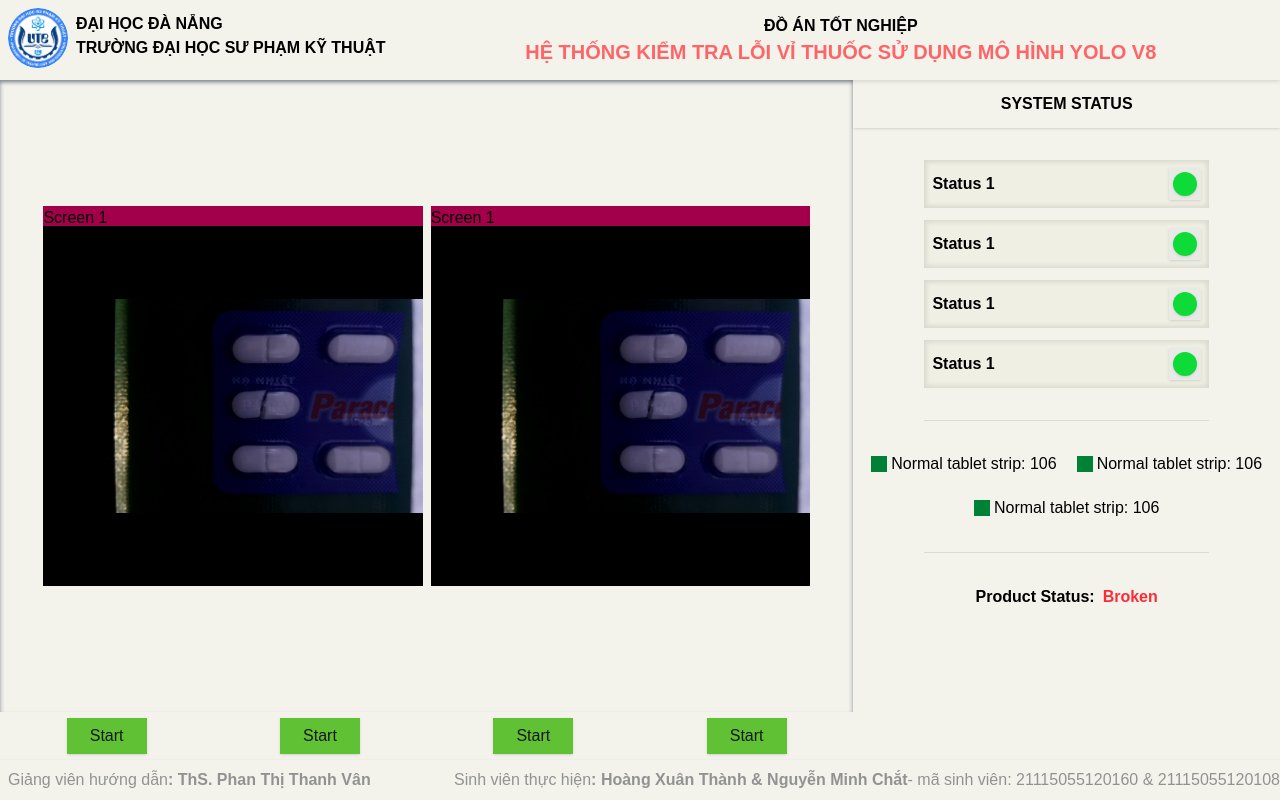
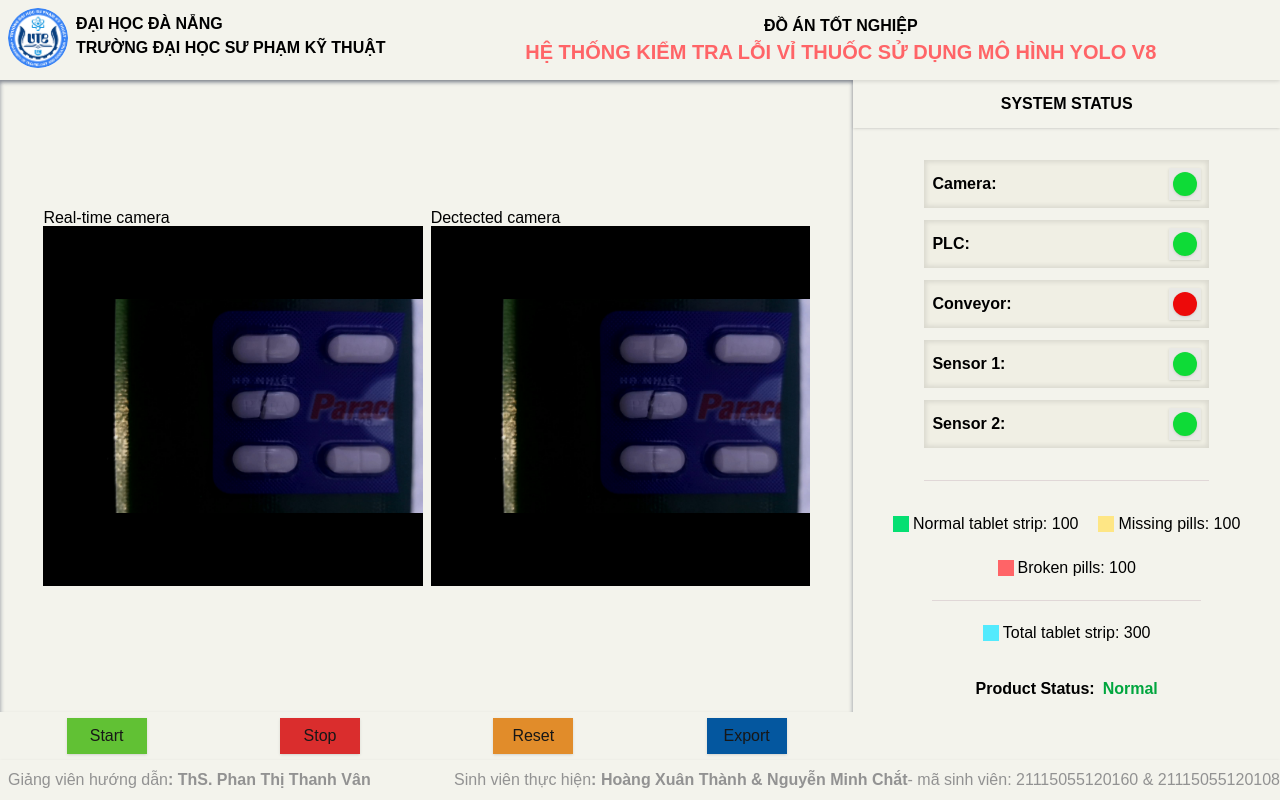
Before and after one commit to Julylun/phanloaivithuoc-fe, a Next.js app: page / in a window 1280 px wide. Built offline with nearby package versions, Linux system fonts and the light colour scheme.

Commit message:
Update graphic

```diff
--- a/src/app/components/informationView/InformationView.tsx
+++ b/src/app/components/informationView/InformationView.tsx
@@ -1,7 +1,8 @@
 import SplitLine from "../SplitLine";
 import InformationTitle from "./InformationTitle";
-import StatisticBar from "./StatisticBar";
-import StatusBar from "./StatusBar";
+import ProductStatus, { ProductStatusEnum } from "./ProductStatus";
+import StatisticBar, { StatisticBarColor } from "./StatisticBar";
+import StatusBar, { StatusBarColor } from "./StatusBar";
 
 export default function InformationView() {
     return (
@@ -10,26 +11,26 @@ export default function InformationView() {
 
         <div className="flex-1 flex flex-col items-center pt-8 gap-8 overflow-y-auto">
           <div className="h-fit gap-3 w-full flex flex-col items-center">
-            <StatusBar/>
-            <StatusBar/>
-            <StatusBar/>
-            <StatusBar/>
+            <StatusBar name={"Camera: "} color={StatusBarColor.GREEN}/>
+            <StatusBar name={"PLC: "} color={StatusBarColor.GREEN}/>
+            <StatusBar name={"Conveyor: "} color={StatusBarColor.RED}/>
+            <StatusBar name={"Sensor 1: "} color={StatusBarColor.GREEN}/>
+            <StatusBar name={"Sensor 2: "} color={StatusBarColor.GREEN}/>
           </div>
 
           <SplitLine/>
 
           <div className="flex flex-row flex-wrap gap-5 px-3 justify-center w-full">
-            <StatisticBar/>
-            <StatisticBar/>
-            <StatisticBar/>
+            <StatisticBar name={'Normal tablet strip'} value={100} color={StatisticBarColor.GREEN}/>
+            <StatisticBar name={'Missing pills'} value={100} color={StatisticBarColor.YELLOW}/>
+            <StatisticBar name={'Broken pills'} value={100} color={StatisticBarColor.RED}/>
+            <SplitLine/>
+            <StatisticBar name={'Total tablet strip'} value={300} color={StatisticBarColor.SECRET}/>
           </div>
 
-          <SplitLine/>
+          {/* <SplitLine/> */}
 
-          <div className="flex flex-row gap-2 justify-center">
-            <p className="text-black font-extrabold">Product Status: </p>
-            <p className="text-red-500 font-extrabold">Broken</p>
-          </div>
+          <ProductStatus status={ProductStatusEnum.NORMAL}/>
 
         </div>
     </div>
--- /dev/null
+++ b/src/app/components/informationView/ProductStatus.tsx
@@ -0,0 +1,15 @@
+export enum ProductStatusEnum {
+    NORMAL = 'Normal', BROKEN = 'Broken', MISSING = 'Missing'
+}
+
+type ProductStatusProp = {
+    status: ProductStatusEnum
+}
+export default function ProductStatus({status}: ProductStatusProp) {
+    return (
+        <div className="flex flex-row gap-2 justify-center">
+            <p className="text-black font-extrabold">Product Status: </p>
+            <p className={`font-extrabold ${(status == ProductStatusEnum.NORMAL) ? 'text-green-600' : (status == ProductStatusEnum.MISSING) ? 'text-yellow-500' : 'text-red-600'}`}>{status}</p>
+        </div>
+    )
+}
--- a/src/app/components/informationView/StatisticBar.tsx
+++ b/src/app/components/informationView/StatisticBar.tsx
@@ -1,8 +1,19 @@
-export default function StatisticBar() {
+
+export enum StatisticBarColor {
+    RED, GREEN, YELLOW, SECRET
+}
+
+type StatisticBarProps = {
+    name: String,
+    value: number,
+    color: StatisticBarColor
+}
+
+export default function StatisticBar({name, value, color}: StatisticBarProps) {
     return (
         <div className="flex flex-row w-fit items-center gap-1 text-black">
-            <div className="size-4 bg-green-700"></div>
-            <p className="whitespace-nowrap">Normal tablet strip: 106</p>
+            <div className={`size-4 ${(color == StatisticBarColor.GREEN) ? 'bg-green-400' : (color == StatisticBarColor.YELLOW) ? 'bg-amber-200' : (color == StatisticBarColor.SECRET) ? 'bg-cyan-300' : 'bg-red-400'}`}></div>
+            <p className="whitespace-nowrap">{name}: {value}</p>
         </div>
     );
 }
--- a/src/app/components/informationView/StatusBar.tsx
+++ b/src/app/components/informationView/StatusBar.tsx
@@ -1,9 +1,20 @@
-export default function StatusBar() {
+
+export enum StatusBarColor {
+    RED, GREEN
+}
+
+type StatusBarProps = {
+    name: String;
+    color: StatusBarColor
+}
+
+
+export default function StatusBar({name, color = StatusBarColor.GREEN}: StatusBarProps) {
     return (
         <div className="flex flex-row w-2/3 p-2 bg-color2 shadow-[inset_0px_0px_5px_2px_rgba(0,0,0,0.1)] justify-between items-center">
-            <p className="text-black font-extrabold">Status 1</p>
+            <p className="text-black font-extrabold">{name}</p>
             <div className="flex justify-center items-center size-8 shadow-sm bg-color3">
-                <div className="h-3/4 w-3/4 bg-[#0EDB37] shadow-sm rounded-full"></div>
+                <div className={`h-3/4 w-3/4 shadow-sm rounded-full ${(color == StatusBarColor.GREEN) ? 'bg-[#0EDB37]' : 'bg-[#ed0a0a]'}`}></div>
             </div>
         </div>
     );
--- a/src/app/components/screen/ButtonContainer.tsx
+++ b/src/app/components/screen/ButtonContainer.tsx
@@ -1,13 +1,13 @@
-import RectangleButton from "./RectangleButton";
+import RectangleButton, { RectangleButtonColor } from "./RectangleButton";
 
+const __function = () => {}
 export default function ButonContainer() {
     return (
         <div className="h-12 bg-color1 flex flex-row justify-around items-center shadow-sm md:h-12">
-            <RectangleButton/>
-            <RectangleButton/>
-            <RectangleButton/>
-            <RectangleButton/>
-
+            <RectangleButton name="Start" _function={__function} color={RectangleButtonColor.GREEN}/>
+            <RectangleButton name="Stop" _function={__function} color={RectangleButtonColor.RED}/>
+            <RectangleButton name="Reset" _function={__function} color={RectangleButtonColor.ORANGE}/>
+            <RectangleButton name="Export" _function={__function} color={RectangleButtonColor.BLUE}/>
             {/* <p>Button Container</p> */}
         </div>
    );
--- a/src/app/components/screen/CameraContainer.tsx
+++ b/src/app/components/screen/CameraContainer.tsx
@@ -3,8 +3,8 @@ import CameraView from "./CameraView";
 export default function CameraContainer() {
     return (
         <div className="flex-1 flex flex-row justify-center items-center gap-4 md:gap-2 md:flex-col lg:gap-2 xl:flex-row">
-            <CameraView />
-            <CameraView />
+            <CameraView screenName={"Real-time camera"}/>
+            <CameraView screenName={"Dectected camera"}/>
         </div>
     );
 }
--- a/src/app/components/screen/CameraView.tsx
+++ b/src/app/components/screen/CameraView.tsx
@@ -1,11 +1,15 @@
 import Image from "next/image";
 import TestImage from "../../../assets/test/test.jpg"
 
-export default function CameraView() {
+
+type CameraProps = {
+    screenName: string;
+};
+export default function CameraView({screenName}: CameraProps) {
     return (
-        <div className="w-4/9 h-3/4 bg-red-500 flex flex-col md:h-2/5 md:w-9/12 lg:w-4/9 lg:h-3/5">
-            <div className="h-5 bg-pink-400">
-                <p className="bg-pink-800 text-black">Screen 1</p>
+        <div className="w-4/9 h-3/4  flex flex-col md:h-2/5 md:w-9/12 lg:w-4/9 lg:h-3/5">
+            <div className="h-5 ">
+                <p className=" text-black">{screenName}</p>
             </div>
             <div className="flex-1 flex justify-center items-center bg-black">
                 <Image src={TestImage} alt=""/>
--- a/src/app/components/screen/RectangleButton.tsx
+++ b/src/app/components/screen/RectangleButton.tsx
@@ -1,7 +1,17 @@
-export default function RectangleButton() {
+export enum RectangleButtonColor {
+    GREEN, RED, ORANGE, BLUE
+}
+
+type RectangleProps = {
+    name: string;
+    _function: () => void;
+    color: RectangleButtonColor
+};
+
+export default function RectangleButton({name, _function, color}: RectangleProps) {
     return (
-        <button className="w-20 h-9 bg-[#61c134] shadow cursor-pointer">
-            <p>Start</p>
+        <button onClick={_function} className={`w-20 h-9 bg-[#61c134] shadow cursor-pointer ${(color == RectangleButtonColor.GREEN) ? 'bg-[#61c134]' : (color == RectangleButtonColor.RED) ? 'bg-[#da2d2d]' : (color == RectangleButtonColor.ORANGE)? 'bg-[#e18c2a]' : 'bg-[#04579f]'}`}>
+            <p>{name}</p>
         </button>
     )
 }
--- a/src/app/page.tsx
+++ b/src/app/page.tsx
@@ -1,3 +1,6 @@
+"use client";
+
+
 import Footer from "./components/footer/_Footer";
 import Header from "./components/header/_Header";
 import InformationView from "./components/informationView/InformationView";
```
